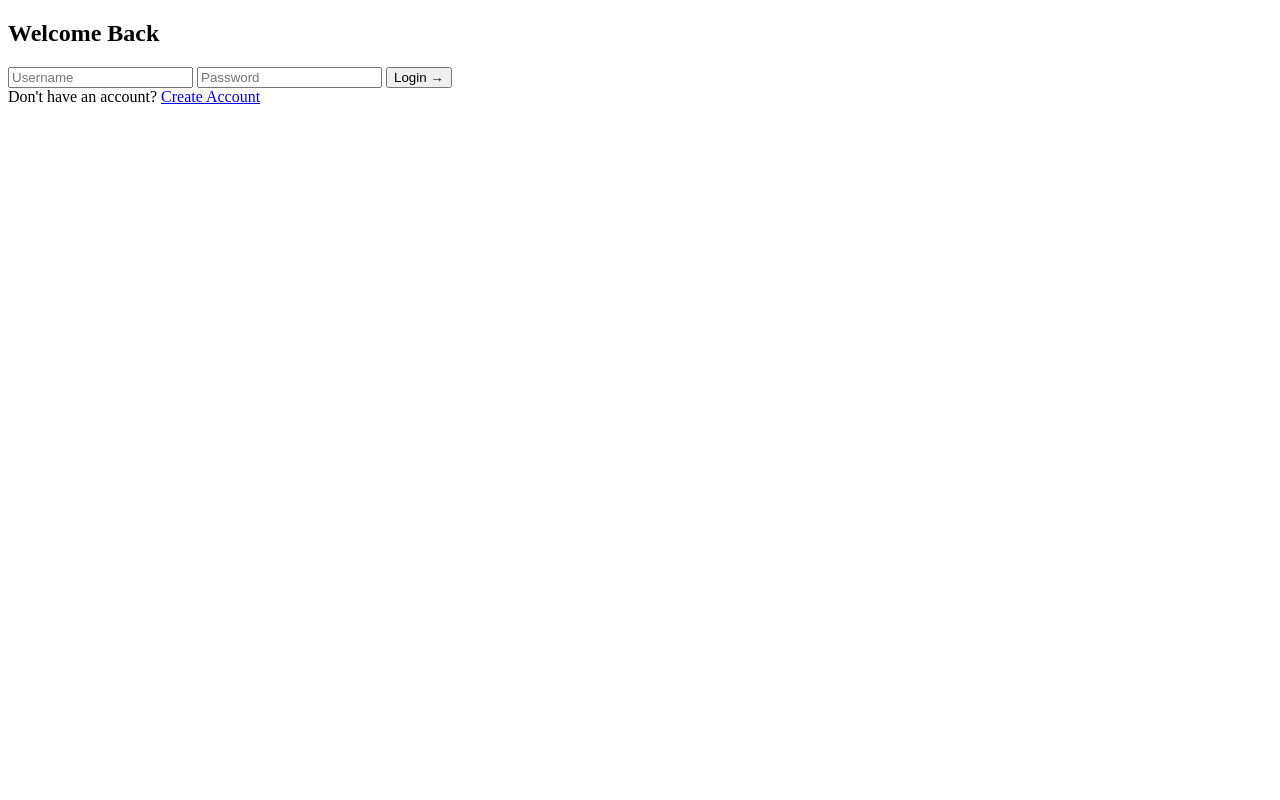
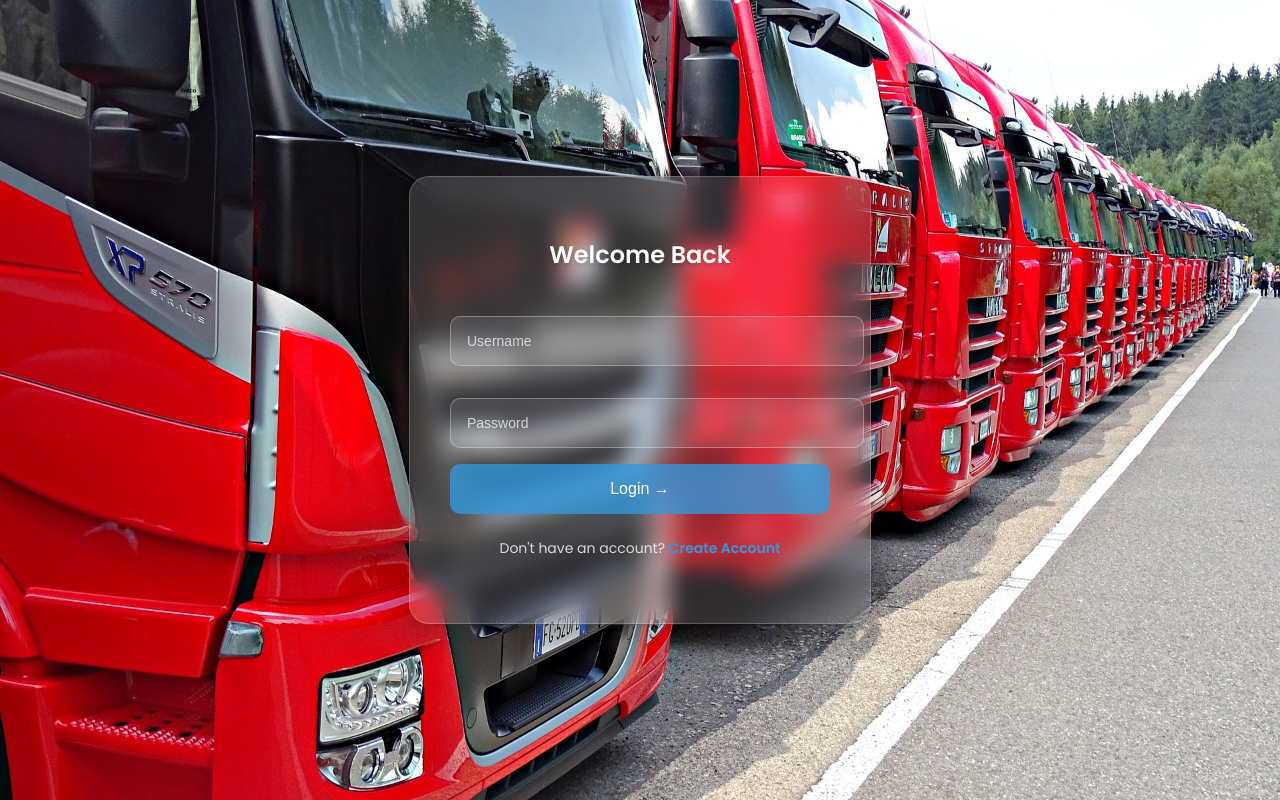
Before and after one commit to ahmedmoha79/logistics, a website: page project folder/index.html in a window 1280 px wide. Drawn offline with Linux system fonts and the light colour scheme.

Commit message:
Update index.html

```diff
--- a/project folder/index.html
+++ b/project folder/index.html
@@ -6,10 +6,102 @@
   <title>Login - Shipment Tracking</title>
   <link href="https://fonts.googleapis.com/css2?family=Poppins:wght@400;500;600&display=swap" rel="stylesheet">
   <style>
-    /* Your existing CSS styles remain unchanged */
-    body { /* ... */ }
-    #login-form { /* ... */ }
-    /* Keep all your original CSS styles */
+    /* Modern Glass Morphism Styles */
+    body {
+      font-family: 'Poppins', sans-serif;
+      margin: 0;
+      padding: 0;
+      display: flex;
+      justify-content: center;
+      align-items: center;
+      height: 100vh;
+      background-image: url('truck.jpg');
+      background-size: cover;
+      background-position: center;
+      position: relative;
+    }
+
+    #login-form {
+      background: rgba(255, 255, 255, 0.15);
+      padding: 2.5rem;
+      border-radius: 20px;
+      box-shadow: 0 8px 32px rgba(0, 0, 0, 0.3);
+      width: 380px;
+      text-align: center;
+      backdrop-filter: blur(12px);
+      border: 1px solid rgba(255, 255, 255, 0.2);
+    }
+
+    #login-form h2 {
+      margin-bottom: 1.8rem;
+      color: #fff;
+      font-size: 24px;
+      font-weight: 600;
+      text-shadow: 0 2px 4px rgba(0, 0, 0, 0.2);
+    }
+
+    #login-form input {
+      width: 100%;
+      padding: 1rem;
+      margin: 1rem 0;
+      border: 1px solid rgba(255, 255, 255, 0.3);
+      border-radius: 10px;
+      font-size: 14px;
+      background: rgba(255, 255, 255, 0.1);
+      color: #fff;
+      transition: all 0.3s ease;
+    }
+
+    #login-form input::placeholder {
+      color: rgba(255, 255, 255, 0.7);
+    }
+
+    #login-form input:focus {
+      background: rgba(255, 255, 255, 0.2);
+      border-color: #3498db;
+      box-shadow: 0 0 10px rgba(52, 152, 219, 0.3);
+    }
+
+    #login-form button {
+      width: 100%;
+      padding: 1rem;
+      background: rgba(52, 152, 219, 0.8);
+      color: #fff;
+      border: none;
+      border-radius: 10px;
+      font-size: 16px;
+      font-weight: 500;
+      cursor: pointer;
+      transition: all 0.3s ease;
+    }
+
+    #login-form button:hover {
+      background: rgba(41, 128, 185, 0.9);
+      transform: translateY(-2px);
+      box-shadow: 0 5px 15px rgba(52, 152, 219, 0.3);
+    }
+
+    #signup-link {
+      margin-top: 1.5rem;
+      color: rgba(255, 255, 255, 0.8);
+      font-size: 14px;
+    }
+
+    #signup-link a {
+      color: #3498db;
+      text-decoration: none;
+      font-weight: bold;
+    }
+
+    #signup-link a:hover {
+      text-decoration: underline;
+    }
+
+    #error-message {
+      color: #ff4444;
+      margin: 1.5rem 0;
+      text-shadow: 0 2px 4px rgba(0, 0, 0, 0.2);
+    }
   </style>
 </head>
 <body>
```
